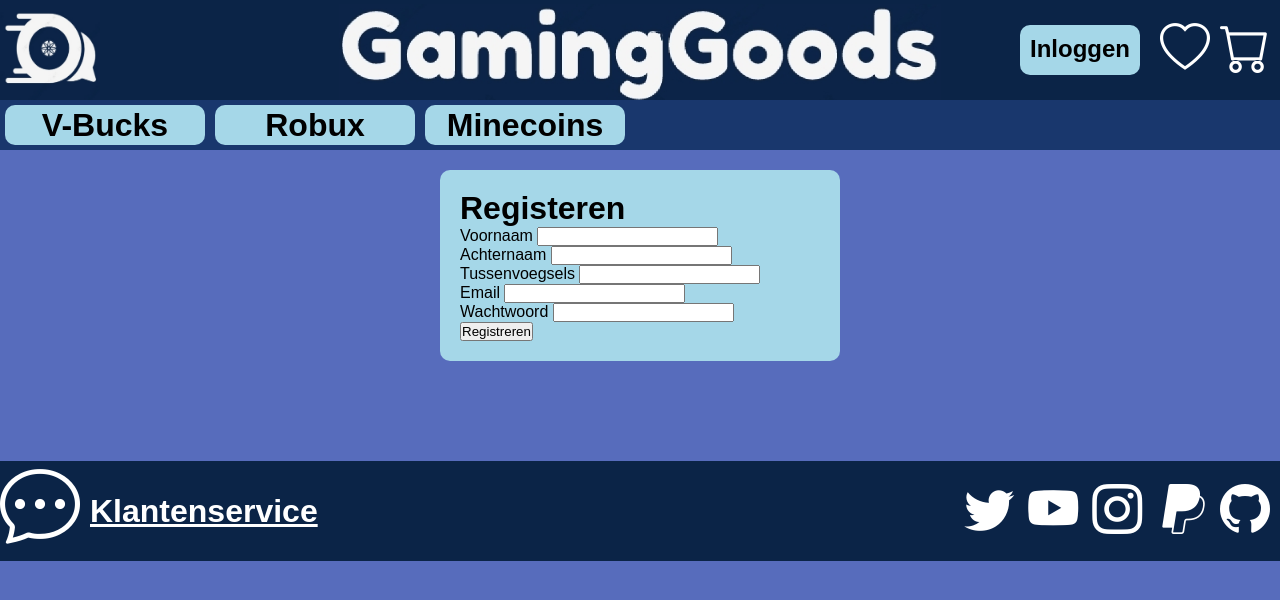
After one commit to RvSpijker/webshop-gaminggoods, a PHP site: page /register.php in a window 1280 px wide. The commit adds this page. Shown: the top 600 px of the page. Run offline with PHP 8.4, Linux system fonts and the light colour scheme.

Commit message:
version 3.0

```diff
--- a/cart.php
+++ b/cart.php
@@ -1,10 +1,10 @@
 <?php
     $page_title = 'cart';
 
-    include_once 'includes/header.php';
+    include_once 'src/includes/header.php';
 ?>
 
 
 
 <?php
-    include_once 'includes/footer.php';
+    include_once 'src/includes/footer.php';
--- a/css/style.css
+++ b/css/style.css
@@ -1,4 +1,4 @@
-@media only screen and (min-width: 950px) {
+/* @media only screen and (min-width: 950px) { */
 
     * {
         margin: 0;
@@ -91,6 +91,10 @@
         font-size: 32px;
     }
 
+    #navsquare:hover {
+        text-decoration: underline;
+    }
+
 /*---------- footer ----------*/
 
     footer {
@@ -135,7 +139,6 @@
         width: 400px;
         height: 200px;
         border-radius: 30px;
-
     }
 
     .card {
@@ -223,18 +226,20 @@
         margin: auto;
         display: grid;
         grid-template-columns: auto auto auto;
-        grid-template-rows: auto auto;
+        grid-template-rows: auto auto auto;
         place-items: center;
-        height: 500px;
+        height: auto;
         width: 1050px;
         margin-bottom: 50px;
+        margin-top: 50px    ;
+        gap: 30px;
     }
 
-/*---------- roblox ----------*/
+/*---------- vbucks ----------*/
 
 .vbucksgrid {
     display: grid;
-    grid-template-columns: auto auto auto;
+    grid-template-columns: auto auto auto auto;
     place-items: center;
     margin: auto;
     margin-top: 10%;
@@ -262,6 +267,43 @@
     width: 150px;
     height: 150px;
     margin: auto;
+}
+
+/*---------- inlog / register ----------*/
+
+.inlogform {
+    margin: 20px auto 20px auto;
+    text-align: left;
+    width: 400px;
+    background-color:#A5D7E8;
+    padding: 20px;
+    border-radius: 10px;
+}
+
+.registerlink {
+    width: 100vw;
+    text-align: center;
+}
+
+/*---------- klantenservice ----------*/
+
+.servicecard {
+    display: grid;
+    grid-template-columns: auto;
+    font-size: 30px;
+    height: 100px;
+    width: 800px;
+    background-color:#19376D;
+    color: white;
+}
+
+.serviceicon {
+    position: relative;
+    background-color: #A5D7E8;
+    color: black;
+    font-size: 50px;
+    margin: auto;
+    left: 10px;
 }
 
 /*--------------------*/
@@ -296,4 +338,9 @@
         display: block;
     }
 
-}
+    .bluenav {
+        background-color: #19376D;
+    }
+
+
+/* } */
--- /dev/null
+++ b/register.php
@@ -0,0 +1,32 @@
+<?php
+    $page_title = 'register';
+
+    include_once 'src/helpers/auth-helpers.php';
+    include_once 'src/includes/header.php';
+?>
+        <form class="inlogform" action="src/formhandlers/register.php" method="POST">
+            <h1>Registeren</h1>
+            <div>
+                <label for="voornaam">Voornaam</label>
+                <input type="text" id="voornaam" name="firstname" />
+            </div>
+            <div>
+                <label for="achternaam">Achternaam</label>
+                <input type="text" id="achternaam" name="lastname" />
+            </div>
+            <div>
+                <label for="tussenvoegsels">Tussenvoegsels</label>
+                <input type="text" id="tussenvoegsels" name="prefix" />
+            </div>
+            <div>
+                <label for="email">Email</label>
+                <input type="email" id="email" name="email" />
+            </div>
+            <div>
+                <label for="wachtwoord">Wachtwoord</label>
+                <input type="password" id="wachtwoord" name="password" />
+            </div>
+            <button type="submit">Registreren</button>
+        </form>
+<?php
+    include_once 'src/includes/footer.php';
--- /dev/null
+++ b/src/helpers/auth-helpers.php
@@ -0,0 +1,55 @@
+<?php
+
+/**
+ * isLoggedIn
+ * ----------
+ * Geeft true als er iemand is ingelogd, anders een false
+ *
+ * @return boolean      TRUE als er iemand is ingelogd, FALSE als er niemand is ingelogd.
+ */
+function isLoggedIn(): bool
+{
+    if(isset($_SESSION['user_id']) && isset($_SESSION['username'])){
+        return true;
+    } else {
+    return false;
+    }
+}
+
+/**
+ * getLoggedInUsername
+ * -------------------
+ * Geeft de username van de ingelogde user terug. Is er nog niemand ingelogd
+ * dan geven we een lege string terug.
+ *
+ * @return string       Username van de ingelogde user of Leeg
+ */
+function getLoggedInUsername(): string
+{
+    if(isset($_SESSION['username']) && session_status() == PHP_SESSION_ACTIVE)
+        return $_SESSION['username'];
+
+    return '';
+}
+
+
+/**
+ * getLoggedInUserID
+ * -----------------
+ * Geeft de ID van de ingelogde user als INT terug. Als er niemand is ingelogd
+ * geeft deze functie een waarde 0 terug.
+ *
+ * @return integer              ID van de ingelogde user of 0
+ */
+function getLoggedInUserID(): int
+{
+    if(isset($_SESSION['user_id']) && session_status() == PHP_SESSION_ACTIVE)
+        return intval($_SESSION['user_id']);
+
+    return 0;
+}
+
+function logOut(){
+    $_SESSION = array();
+    session_destroy();
+}
--- /dev/null
+++ b/src/includes/footer.php
@@ -0,0 +1,26 @@
+    </main>
+    <footer>
+        <a href="klantenservice.php">
+            <i id="dots" class="bi bi-chat-dots"></i>
+            <h1 id="footertext">Klantenservice</h1>
+        </a>
+        <div id="socialmedia">
+            <a href="#"><i class="bi bi-twitter"></i></a>
+            <a href="#"><i class="bi bi-youtube"></i></a>
+            <a href="#"><i class="bi bi-instagram"></i></a>
+            <a href="#"><i class="bi bi-paypal"></i></a>
+            <!-- <a href="#"><i class="bi bi-skype"></i></a>
+            <a href="#"><i class="bi bi-spotify"></i></a>
+            <a href="#"><i class="bi bi-pinterest"></i></a>
+            <a href="#"><i class="bi bi-discord"></i></a>
+            <a href="#"><i class="bi bi-facebook"></i></a>
+            <a href="#"><i class="bi bi-strava"></i></a>
+            <a href="#"><i class="bi bi-whatsapp"></i></a>
+            <a href="#"><i class="bi bi-wordpress"></i></a>
+            <a href="#"><i class="bi bi-telegram"></i></a>
+            <a href="#"><i class="bi bi-microsoft-teams"></i></a> -->
+            <a href="https://github.com/RvSpijker"><i class="bi bi-github"></i></a>
+        </div>
+    </footer>
+</body>
+</html>
--- /dev/null
+++ b/src/includes/header.php
@@ -0,0 +1,59 @@
+<?php
+    session_start();
+
+    include_once 'src/helpers/auth-helpers.php';
+?>
+<!DOCTYPE html>
+<html lang="en">
+<head>
+    <meta charset="UTF-8">
+    <meta http-equiv="X-UA-Compatible" content="IE=edge">
+    <meta name="viewport" content="width=device-width, initial-scale=1.0">
+
+    <title>GamingGoods | <?php echo($page_title)?></title>
+
+    <link rel="shortcut icon" href="img/favicon.png" type="image/x-icon">
+
+    <link rel="stylesheet" href="css/style.css">
+    <!-- <link rel="stylesheet" href="css/tablet.css"> -->
+    <!-- <link rel="stylesheet" href="css/phone.css"> -->
+
+    <link rel="stylesheet" href="https://cdn.jsdelivr.net/npm/bootstrap-icons@1.10.5/font/bootstrap-icons.css">
+</head>
+<body>
+    <header>
+        <a href="cart.php">
+            <div id="icons" class="icon-container">
+                <i class="bi bi-cart"></i>
+                <i class="bi bi-cart-fill"></i>
+            </div>
+        </a>
+        <a href="verlanglijst.php">
+            <div id="headericons">
+                <div class="icon-container">
+                    <i class="bi bi-heart"></i>
+                    <i class="bi bi-heart-fill"></i>
+                </div>
+            </div>
+        </a>
+        <?php if ($_SESSION == true){ ?>
+            <a href="src/formhandlers/logout.php">
+                <h1 class="inlog">Uitloggen</h1>
+            </a>
+        <?php } else { ?>
+            <a href="inlog.php">
+                <h1 class="inlog">Inloggen</h1>
+            </a>
+        <?php } ?>
+            <picture>
+                <source srcset="img/gaminggoodsase.png" media="(max-width: 950px)">
+                <a href="index.php"><img id="logo" src="img/logoafbeedling.png" alt="logo"></a>
+            </picture>
+        <a id="anker" href="index.php"><img id="gaminggoods" src="img/gaminggoods.png" alt="Logo"></a>
+    </header>
+    <nav>
+        <a <?php if($page_title == "robux"){print "class='bluenav'";}?> href="vbucks.php"><div id="navsquare">V-Bucks</div></a>
+        <a href="robux.php"><div id="navsquare">Robux</div></a>
+        <a href="minecoins.php"><div id="navsquare">Minecoins</div></a>
+    </nav>
+    <main>
--- a/verlanglijst.php
+++ b/verlanglijst.php
@@ -1,10 +1,10 @@
 <?php
     $page_title = 'verlanglijst';
 
-    include_once 'includes/header.php';
+    include_once 'src/includes/header.php';
 ?>
 
 
 
 <?php
-    include_once 'includes/footer.php';
+    include_once 'src/includes/footer.php';
```
Also changed, not shown: dbconnect.php (+11 -1 lines), index.php (+7 -2 lines), inlog.php (+16 -5 lines), klantenservice.php (+7 -3 lines), minecoins.php (+9 -8 lines), robux.php (+8 -56 lines), src/formhandlers/login.php (added, +50 -0 lines), src/formhandlers/logout.php (added, +7 -0 lines), src/formhandlers/register.php (added, +48 -0 lines), vbucks.php (+10 -15 lines), img/vbucks4.png (added).
